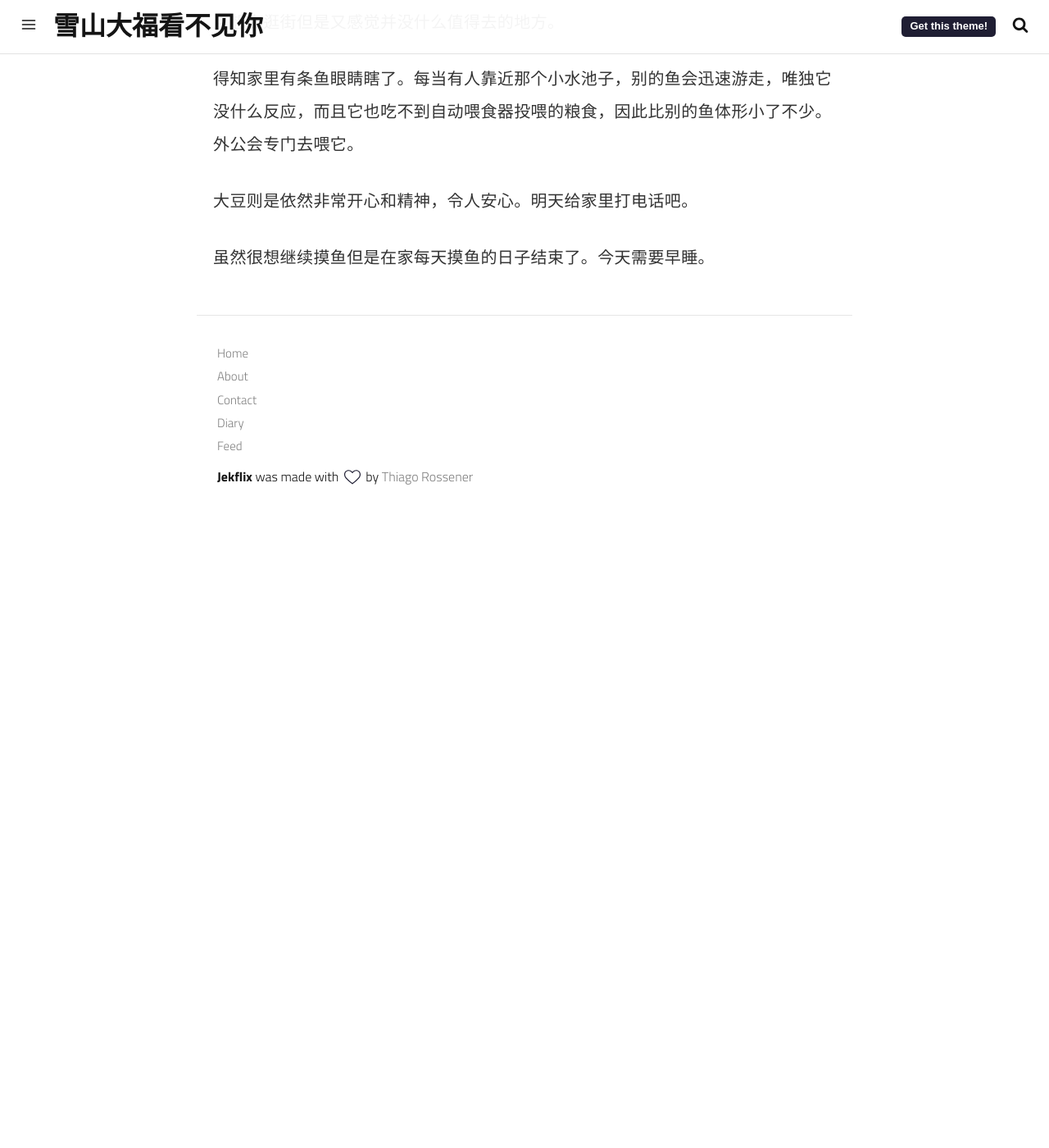
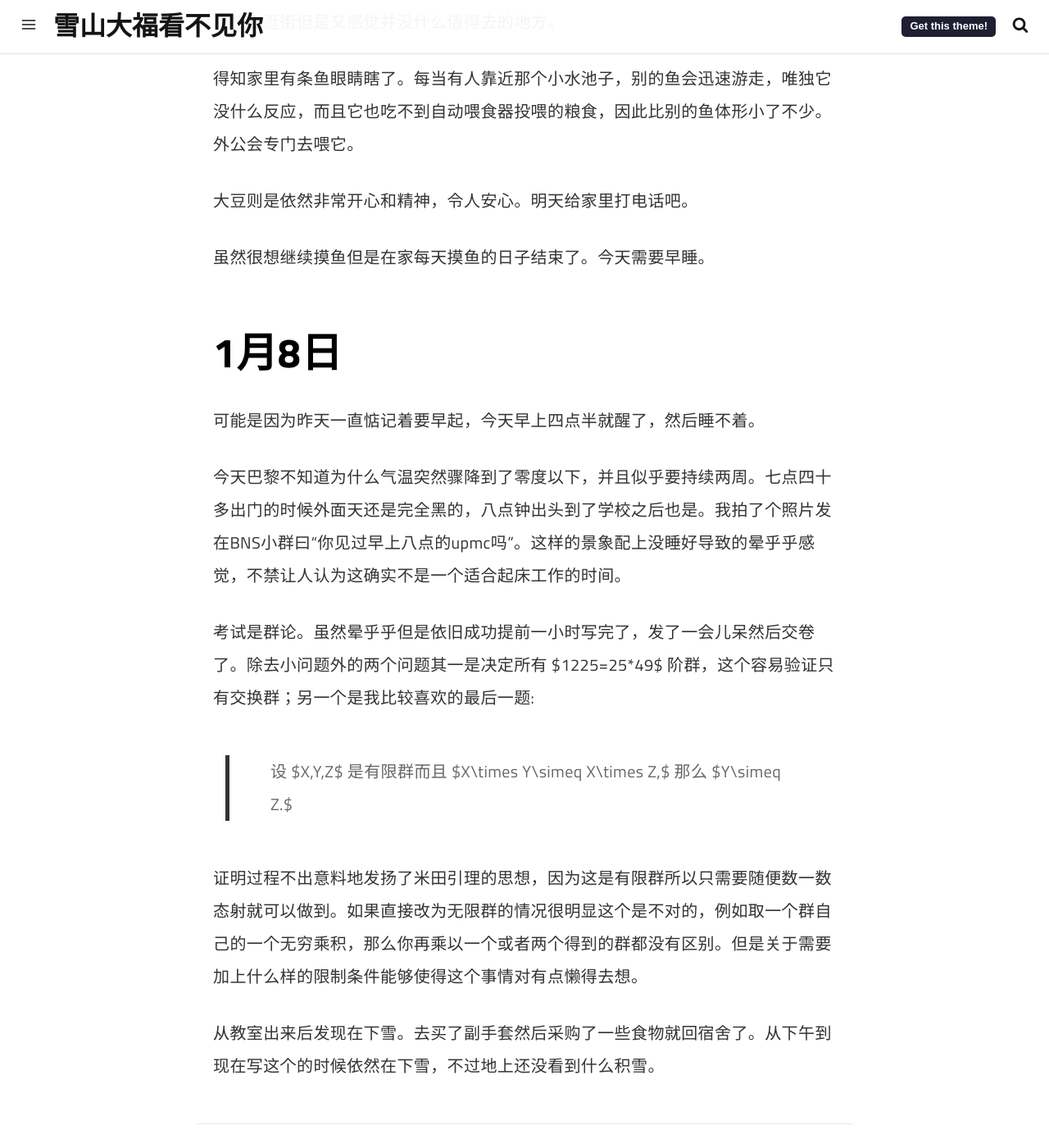
Before and after one commit to XiaoruiYIN/XiaoruiYIN.github.io, a Jekyll site: the page built from diary/202401.md, in a window 1280 px wide and 1400 px high, scrolled down 5851 px. Shown: the whole window at 82% size. Built offline with Jekyll 4.4.1, drawn with Linux system fonts in a browser that asks for light colours; a script that is not in the unit is left out; before the commit the page ends 6481 px from its top, so only the background shows below that.

Commit message:
Update 202401.md

```diff
--- a/diary/202401.md
+++ b/diary/202401.md
@@ -84,3 +84,17 @@ mn不作道德判断地阐释了“消费品”与“正确”之间的分歧。
 大豆则是依然非常开心和精神，令人安心。明天给家里打电话吧。
 
 虽然很想继续摸鱼但是在家每天摸鱼的日子结束了。今天需要早睡。
+
+# 1月8日
+
+可能是因为昨天一直惦记着要早起，今天早上四点半就醒了，然后睡不着。
+
+今天巴黎不知道为什么气温突然骤降到了零度以下，并且似乎要持续两周。七点四十多出门的时候外面天还是完全黑的，八点钟出头到了学校之后也是。我拍了个照片发在BNS小群曰“你见过早上八点的upmc吗”。这样的景象配上没睡好导致的晕乎乎感觉，不禁让人认为这确实不是一个适合起床工作的时间。
+
+考试是群论。虽然晕乎乎但是依旧成功提前一小时写完了，发了一会儿呆然后交卷了。除去小问题外的两个问题其一是决定所有 $1225=25*49$ 阶群，这个容易验证只有交换群；另一个是我比较喜欢的最后一题:
+
+> 设 $X,Y,Z$ 是有限群而且 $X\times Y\simeq X\times Z,$ 那么 $Y\simeq Z.$
+
+证明过程不出意料地发扬了米田引理的思想，因为这是有限群所以只需要随便数一数态射就可以做到。如果直接改为无限群的情况很明显这个是不对的，例如取一个群自己的一个无穷乘积，那么你再乘以一个或者两个得到的群都没有区别。但是关于需要加上什么样的限制条件能够使得这个事情对有点懒得去想。
+
+从教室出来后发现在下雪。去买了副手套然后采购了一些食物就回宿舍了。从下午到现在写这个的时候依然在下雪，不过地上还没看到什么积雪。
```
